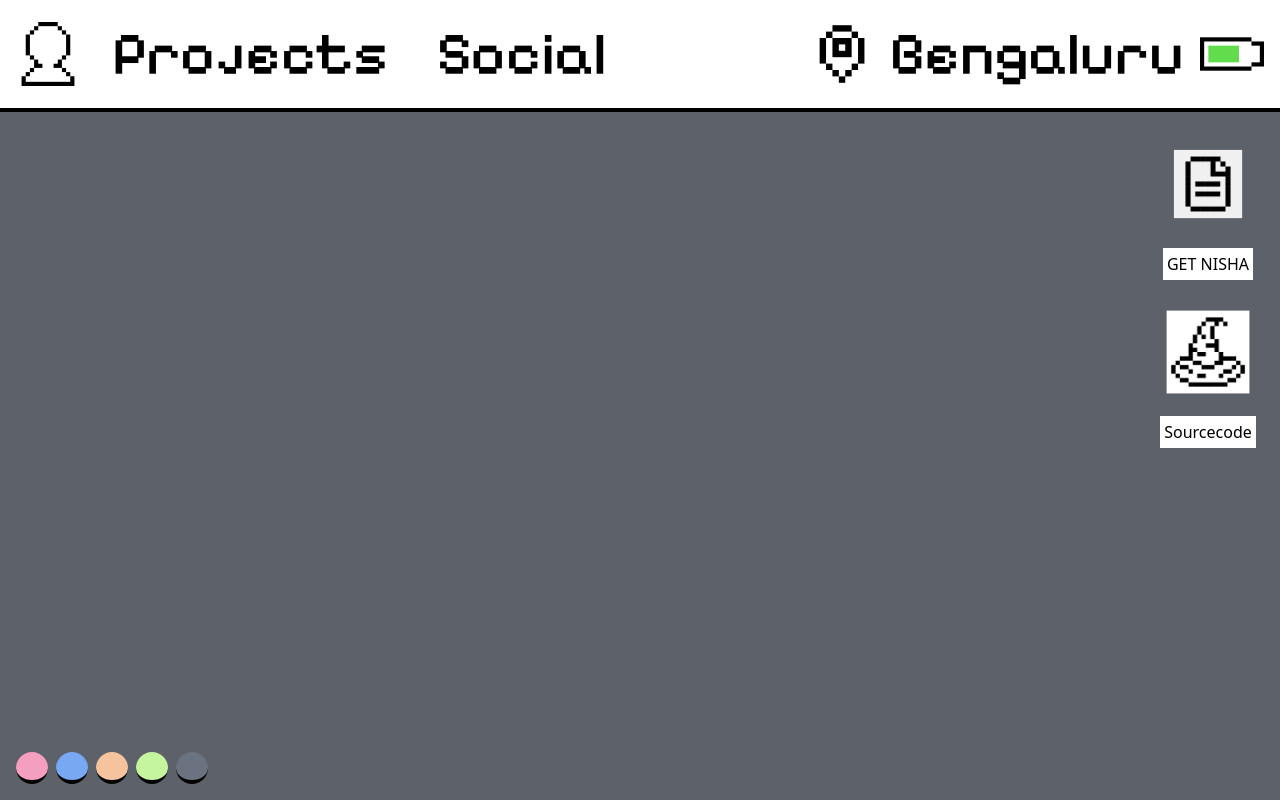
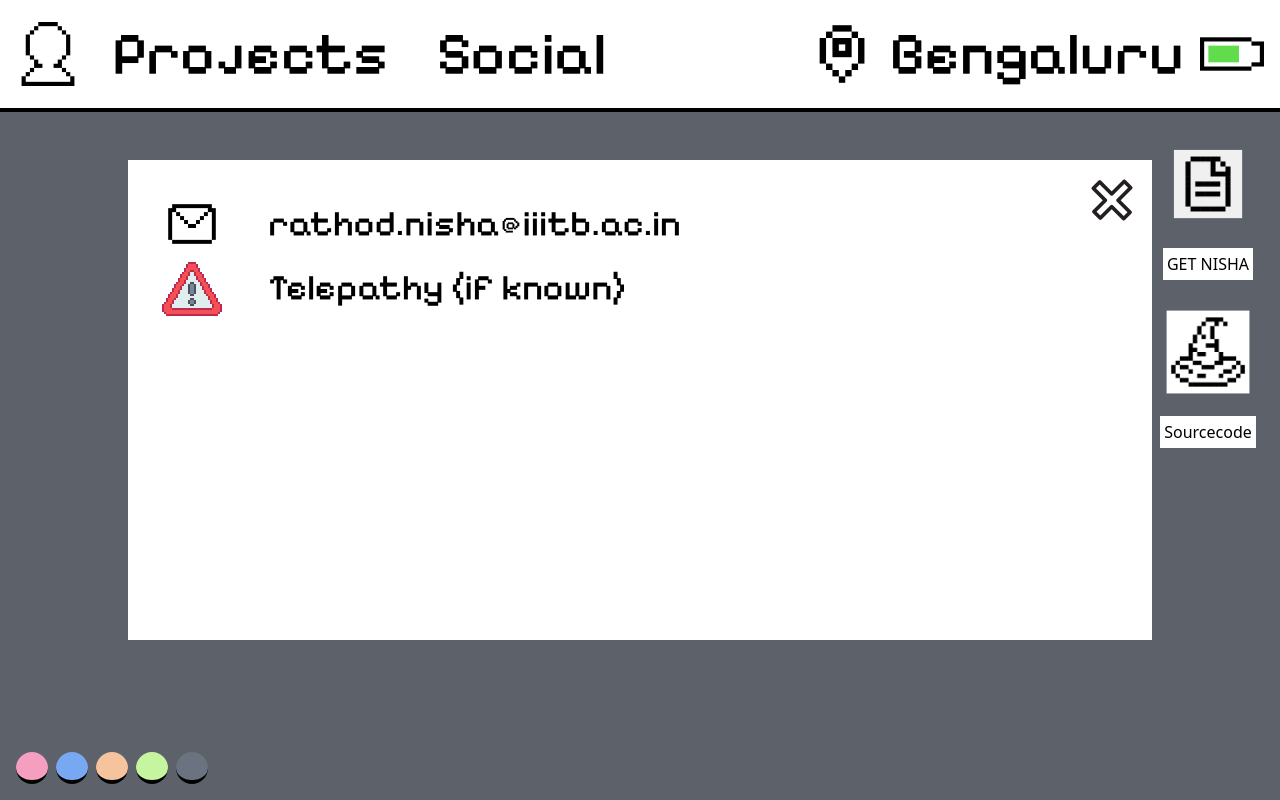
Before and after one commit to nisharathod231/Portfolio-Website, a React (Vite) app in the folder portfolio/: page / in a window 1280 px wide. Both pictures are taken after a click on the picture 48 px from the left and 54 px from the top of the page. Built offline with nearby package versions, Linux system fonts and the light colour scheme.

Commit message:
Add contact details

```diff
--- /dev/null
+++ b/portfolio/src/components/ContactModal.jsx
@@ -0,0 +1,36 @@
+import React from "react";
+import closeIcon from '/Users/nisharathod/Desktop/Notes/Portfolio-Website/portfolio/src/assets/close.png'; // Update the path to your close.png icon
+import mailIcon from '/Users/nisharathod/Desktop/Notes/Portfolio-Website/portfolio/src/assets/envelope.png'; // Update the path to your close.png icon
+import caution from '/Users/nisharathod/Desktop/Notes/Portfolio-Website/portfolio/src/assets/caution.png'; // Update the path to your close.png icon
+
+function ContactModal({ isOpen, onClose }) {
+    if (!isOpen) {
+        return null;
+    }
+
+    const handleClose = () => {
+        onClose();
+    };
+
+
+
+    return (
+        <div className="fixed top-0 left-0 w-full h-full flex items-center justify-center bg-black bg-opacity-0 z-50 overflow-y-auto">
+            <div className="bg-white p-8 w-4/5 h-3/5 relative">
+                <button className="absolute top-2 right-2" onClick={handleClose}>
+                    <img src={closeIcon} alt="Close" className="w-16 h-16" />
+                </button>
+                <div className="flex items-center space-x-4">
+                     <img src={mailIcon} alt="Close" className="w-16 h-16" />
+                     <p className="font-pixelify text-4xl px-7 py-2">rathod.nisha@iiitb.ac.in</p>
+                </div>
+                <div className="flex items-center space-x-4">
+                     <img src={caution} alt="Close" className="w-16 h-16" />
+                     <p className="font-pixelify text-4xl px-7 py-2">Telepathy (if known)</p>
+                </div>
+            </div>
+        </div>
+    );
+}
+
+export default ContactModal;
--- a/portfolio/src/components/Header.jsx
+++ b/portfolio/src/components/Header.jsx
@@ -6,6 +6,7 @@ import location from '/Users/nisharathod/Desktop/Notes/Portfolio-Website/portfol
 
 import Modal from "./Modal";
 import SocialModal from "./SocialModal";
+import ContactModal from "./ContactModal";
 import Projects from "./aboutMeModal";
 
 function Header() {
@@ -13,7 +14,7 @@ function Header() {
     const [isTyping, setIsTyping] = useState(true);
     const [isModalOpen, setIsModalOpen] = useState(false);
     const [isSocialOpen, setIsSocialOpen] = useState(false);
-
+    const [isContactOpen, setIsContactOpen] = useState(false);
 
     const handleClick = (option) => {
         console.log("Opening modal");
@@ -26,9 +27,9 @@ function Header() {
         }
     };
 
-
     const toggleIcon = () => {
         setIsTyping(!isTyping);
+        setIsContactOpen(true);  // Open the modal when the icon is clicked
     };
 
     const closeModal = () => {
@@ -41,6 +42,10 @@ function Header() {
         setIsSocialOpen(false);
     };
 
+    const closeContactModal = () => {
+        console.log("Closing modal");
+        setIsContactOpen(false);
+    };
 
     return (
         <div className="bg-white p-4 flex justify-between items-center border-b-4 border-black">
@@ -65,15 +70,14 @@ function Header() {
                     </button>
                 ))}
             </div>
-            <div>
             <div className="flex items-center space-x-4">
                 <img src={location} alt="Location Icon" className="w-16 h-16" />
                 <p className="font-pixelify text-6xl">Bengaluru</p>
                 <img src={batteryIcon} alt="Battery Icon" className="w-16 h-16" />
             </div>
-            </div>
             <Modal isOpen={isModalOpen} onClose={closeModal} />
             <SocialModal isOpen={isSocialOpen} onClose={closeSocialModal} />
+            <ContactModal isOpen={isContactOpen} onClose={closeContactModal} />
 
         </div>
     );
```
Also changed, not shown: portfolio/src/assets/caution.png (added), portfolio/src/assets/envelope.png (added).
